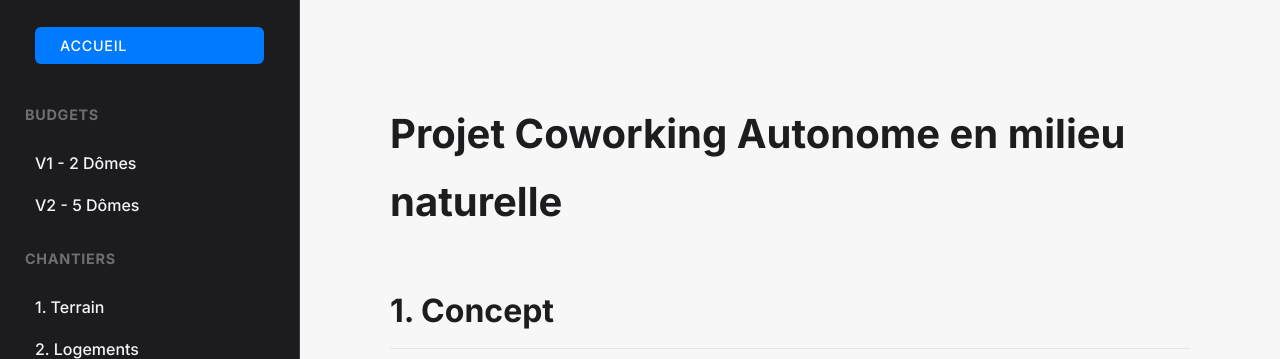
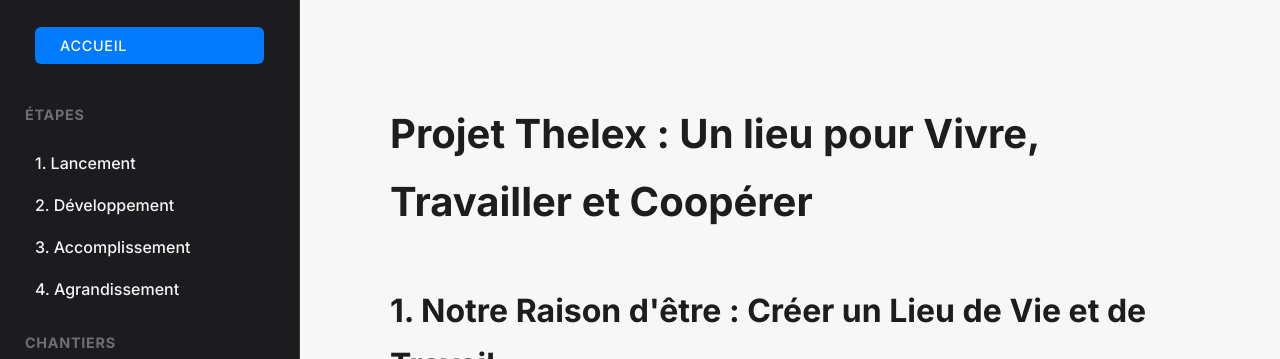
Before and after one commit to ProjetThelex/society, a plain HTML site: page index.html in a window 1280 px wide. Shown: the top 359 px of the page. Drawn offline with nearby package versions, Linux system fonts and the light colour scheme.

Commit message:
Définition des étapes

```diff
--- a/index.html
+++ b/index.html
@@ -209,10 +209,12 @@
 
 		<nav id="nav-menu">
 			<h2><a href="#" data-file="projet.txt" class="active">Accueil</a></h2>
-			<h2>Budgets</h2>
+			<h2>Étapes</h2>
 			<ul>
-				<li><a href="#" data-file="budgets/global-2-domes.txt">V1 - 2 Dômes</a></li>
-				<li><a href="#" data-file="budgets/global-5-domes.txt">V2 - 5 Dômes</a></li>
+				<li><a href="#" data-file="etapes/01_lancement.txt">1. Lancement</a></li>
+				<li><a href="#" data-file="etapes/02_developpement.txt">2. Développement</a></li>
+				<li><a href="#" data-file="etapes/03_accomplissement.txt">3. Accomplissement</a></li>
+				<li><a href="#" data-file="etapes/04_agrandissement.txt">4. Agrandissement</a></li>
 			</ul>
 			<h2>Chantiers</h2>
 			<ul>
```
Also changed, not shown: documents/budgets/global-2-domes.txt (deleted), documents/budgets/global-5-domes.txt (deleted), documents/chantiers/01_terrain.txt, documents/chantiers/02_logements.txt, documents/chantiers/03_cuisine.txt, documents/chantiers/04_sanitaires.txt, documents/chantiers/05_viesociale.txt, documents/chantiers/06_coworking.txt, documents/chantiers/07_energie.txt, documents/chantiers/08_eau.txt, documents/chantiers/10_atelier.txt, documents/etapes/01_lancement.txt (added), documents/etapes/02_developpement.txt (added), documents/etapes/03_accomplissement.txt (added), 2 more files.
